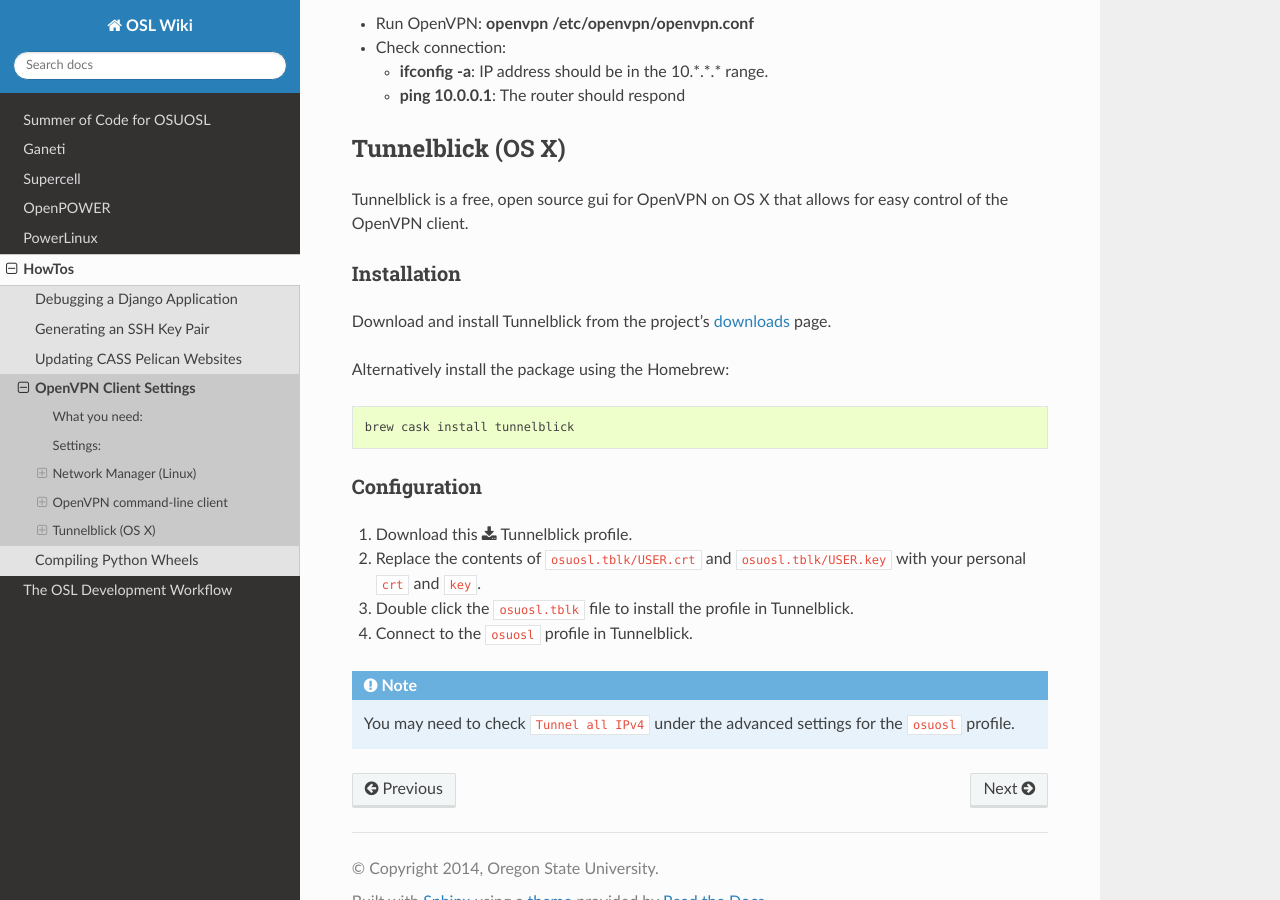
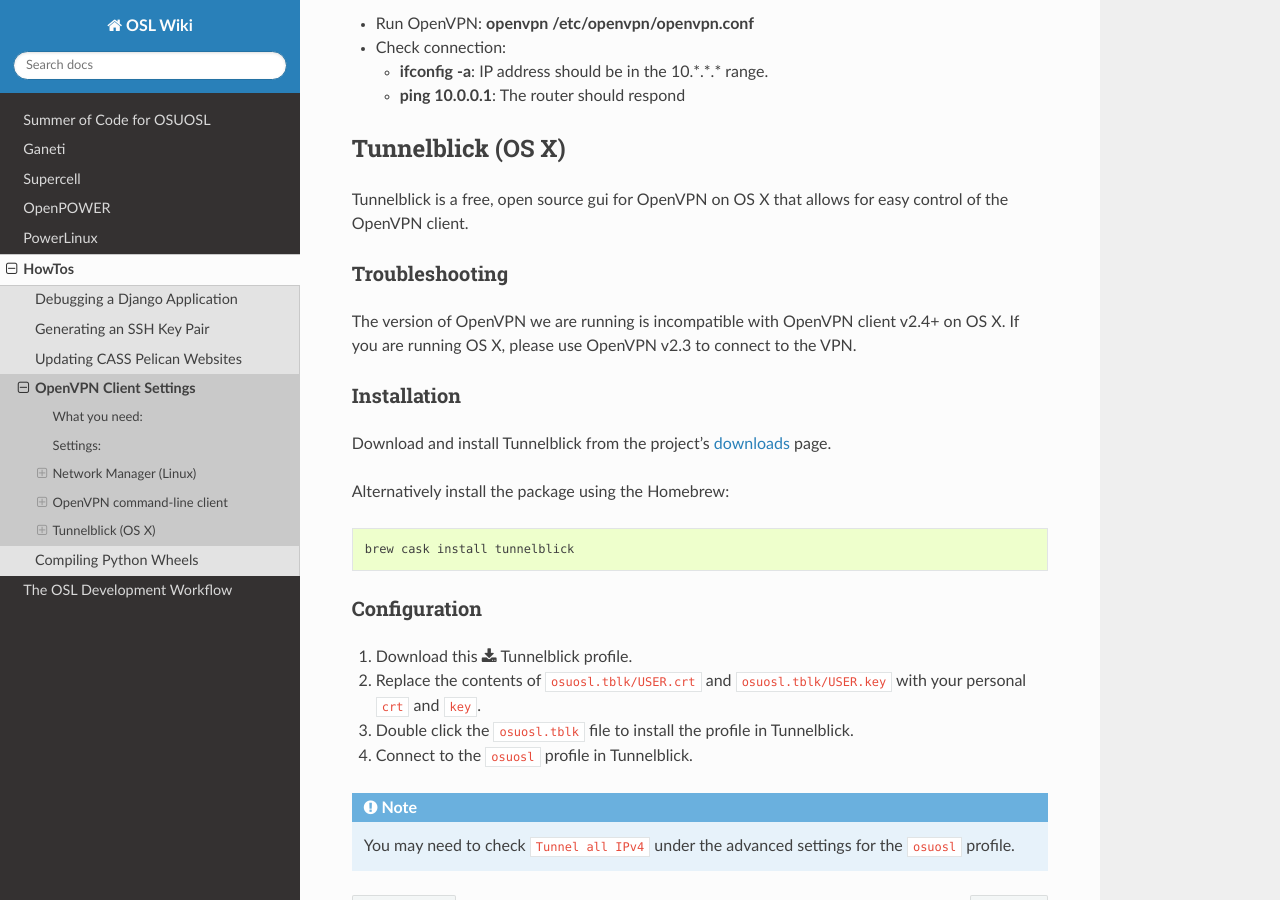
Before and after one commit to osuosl/wiki, a Sphinx documentation site: the page built from source/howtos/vpn_config.rst, in a window 1280 px wide and 900 px high, scrolled down 2613 px. Built offline with Sphinx 7.4.7 and the Read the Docs theme 2.0.0, drawn with Linux system fonts in a browser that asks for light colours.

Commit message:
Add information about OpenVPN version incompatability on OSX

```diff
--- a/source/howtos/vpn_config.rst
+++ b/source/howtos/vpn_config.rst
@@ -147,6 +147,12 @@
 Tunnelblick is a free, open source gui for OpenVPN on OS X that allows for easy
 control of the OpenVPN client.
 
+Troubleshooting
+~~~~~~~~~~~~~~~
+
+The version of OpenVPN we are running is incompatible with OpenVPN client v2.4+ on OS X.
+If you are running OS X, please use OpenVPN v2.3 to connect to the VPN.
+
 Installation
 ~~~~~~~~~~~~
 Download and install Tunnelblick from the project's downloads_ page.
```
